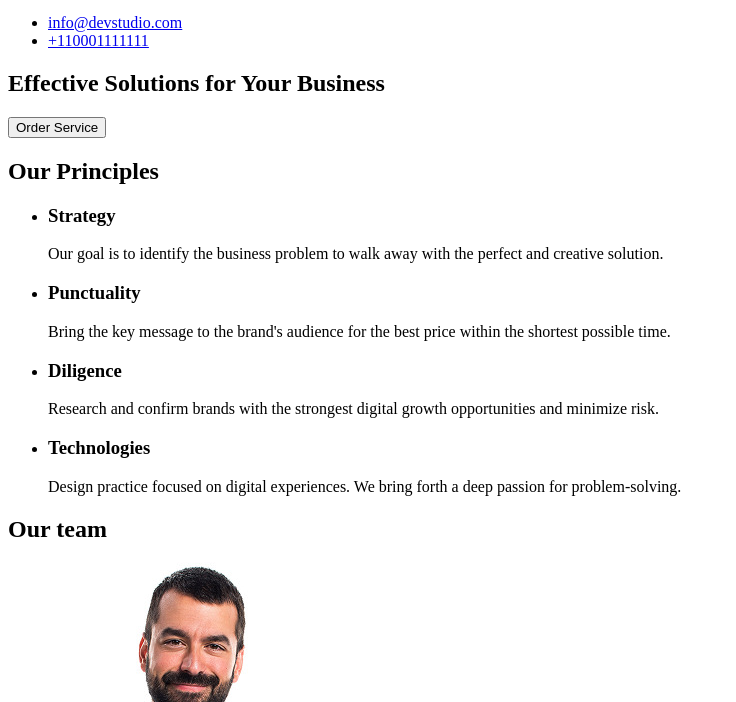
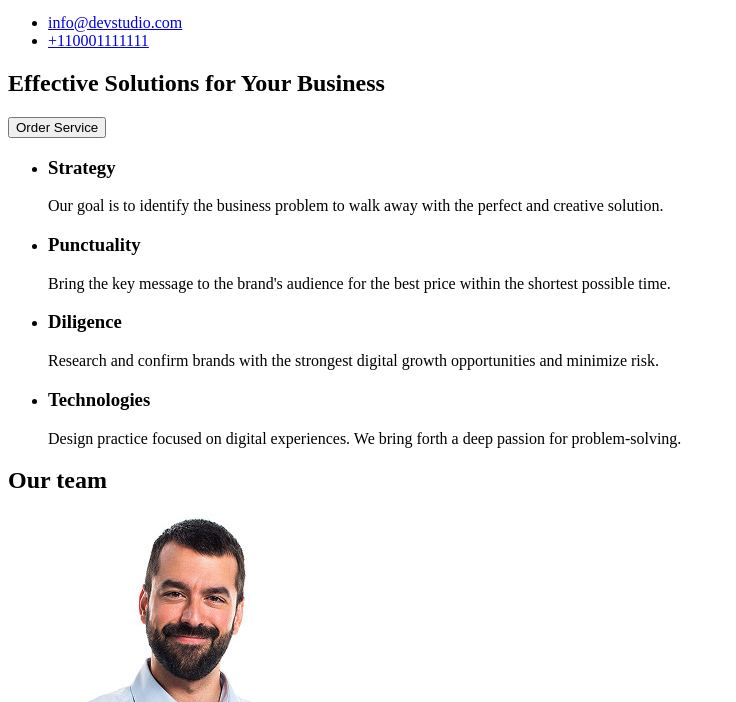
Before and after one commit to VadymNenko/goit-markup-hw-01, a plain HTML site: page index.html in a window 1280 px wide. Shown: the part 98-800 px from the top of the page, without its empty margins (0-736 px from the left). Drawn offline with Linux system fonts and the light colour scheme.

Commit message:
Add files via upload

```diff
--- a/index.html
+++ b/index.html
@@ -33,10 +33,8 @@
             <button type="button">Order Service</button>
         </section>
 
-        <section id="studio">
-            <h2>Our Principles</h2>
+        <section id="studio" aria-label="Principles">
             <ul>
-
                 <li>
                     <h3>Strategy</h3>
                     <p>Our goal is to identify the business
```
Also changed, not shown: 1 other file.
